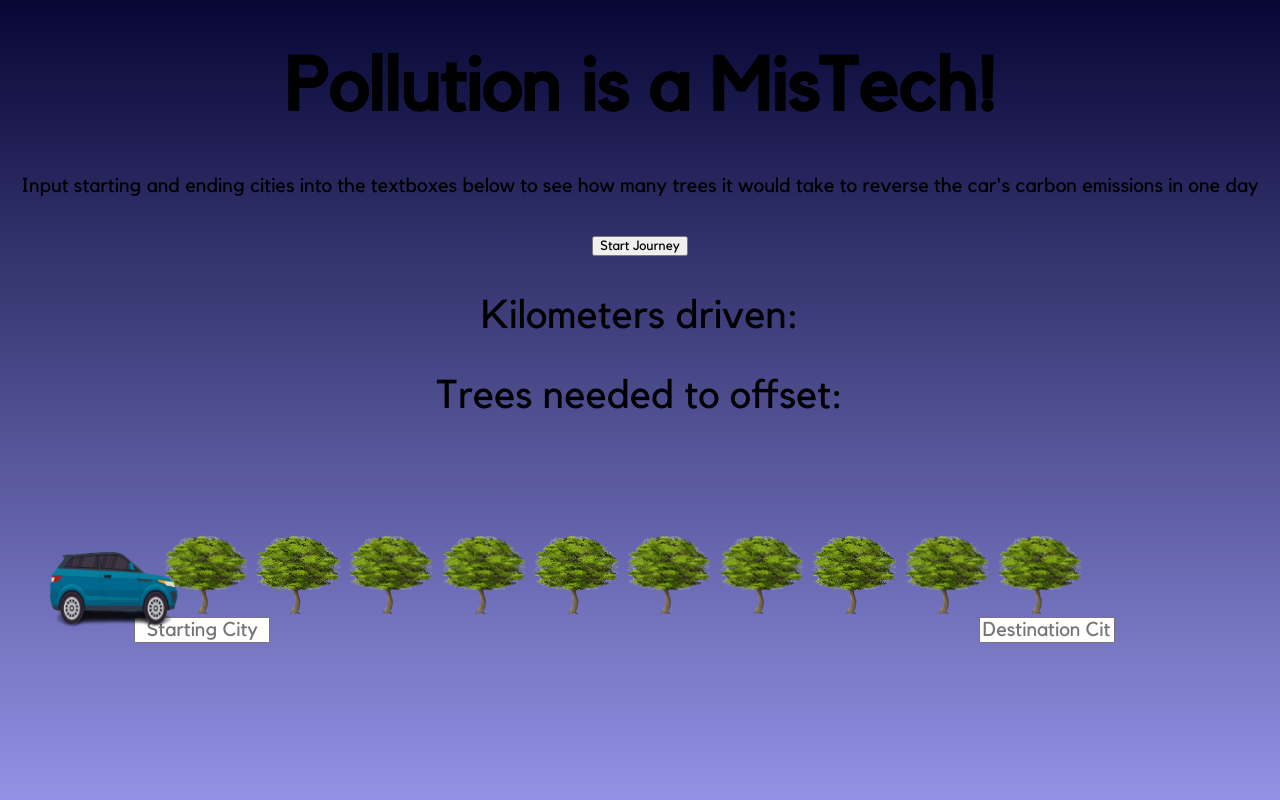
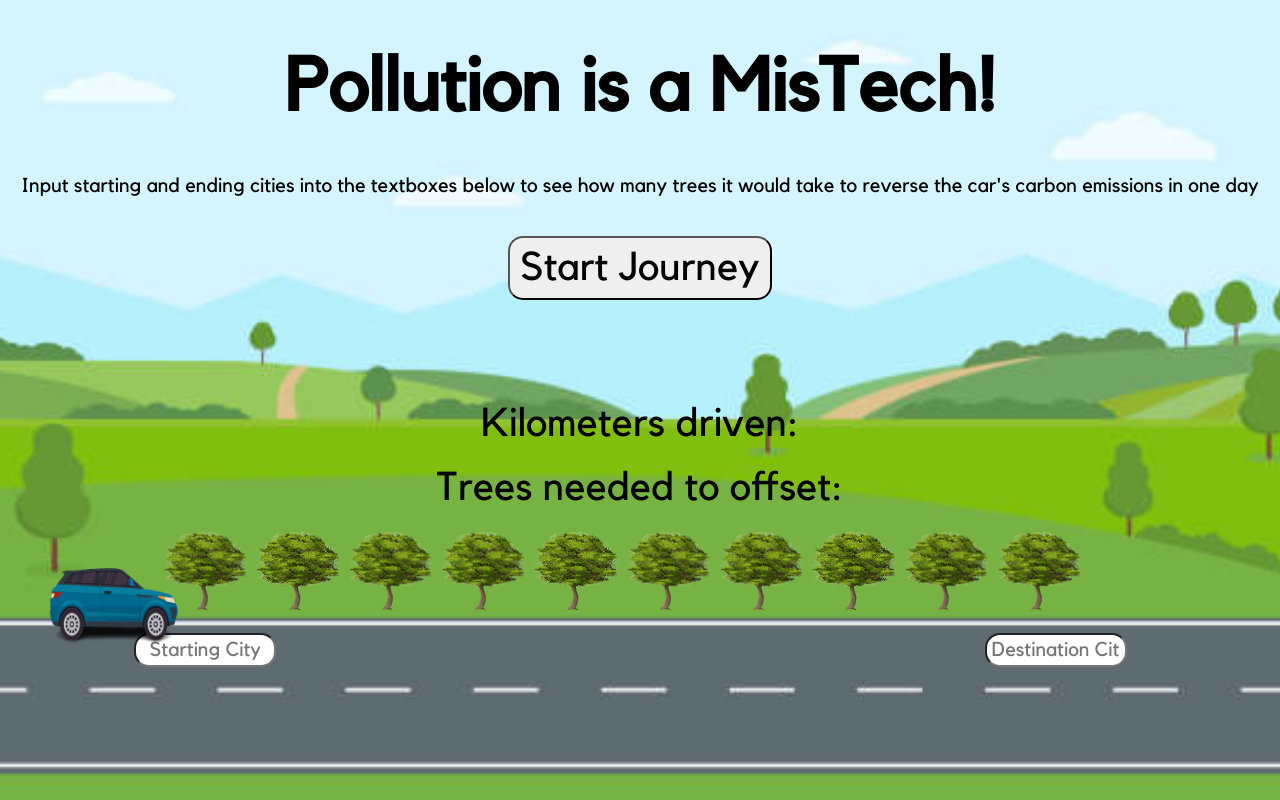
Before and after one commit to krishnacheemalapati/HackTheValleySubmission, a plain HTML site: page index.html in a window 1280 px wide. Drawn offline with nearby package versions, Linux system fonts and the light colour scheme; some packages are replaced by stand-ins of ours.

Commit message:
more updates

```diff
--- a/App.js
+++ b/App.js
@@ -172,10 +172,20 @@ function initMap(latA, lngA, latB, lngB) {
           kilometers = directionsData.distance.text;
           if(kilometers.slice(kilometers.length - 3, kilometers.length) == " mi"){
             kilometers = kilometers.slice(0, kilometers.length - 3) * 1.609;
+            var death = kilometers * 1.77;
             document.getElementById('kilometers').innerHTML = kilometers.toFixed(2) + " km";
+            document.getElementById('deadcount').innerHTML = death.toFixed(2) + " trees"
           } else {
+            var death = kilometers.slice(0, kilometers.length - 3) * 1.77;
             document.getElementById('kilometers').innerHTML = kilometers;
+            document.getElementById('deadcount').innerHTML = death + " trees"
           }
+        //   if(kilometers.slice(kilometers.length - 3, kilometers.length) == " mi"){
+        //     kilometers = kilometers.slice(0, kilometers.length - 3) * 1.609;
+        //     document.getElementById('kilometers').innerHTML = kilometers.toFixed(2) + " km";
+        //   } else {
+        //     document.getElementById('kilometers').innerHTML = kilometers;
+        //   }
         }
       }
     });
--- a/styles.css
+++ b/styles.css
@@ -15,17 +15,18 @@ h3{
 }
 
 html {
+    background: url(./assets/valley.jpg) no-repeat center center fixed;
     height: 100%;
     -webkit-background-size: cover;
     -moz-background-size: cover;
     -o-background-size: cover;
     background-size: cover;
     background-repeat:no-repeat;
-    background: -webkit-linear-gradient( to top, rgb(146, 146, 230), rgb(7, 6, 53));
+    /* background: -webkit-linear-gradient( to top, rgb(146, 146, 230), rgb(7, 6, 53));
     background: -moz-linear-gradient( to top, rgb(146, 146, 230), rgb(7, 6, 53));
     background: -ms-linear-gradient( to top, rgb(146, 146, 230), rgb(7, 6, 53));
     background: -o-linear-gradient( to top, rgb(146, 146, 230), rgb(7, 6, 53));
-    background: linear-gradient( to top, rgb(146, 146, 230), rgb(7, 6, 53));
+    background: linear-gradient( to top, rgb(146, 146, 230), rgb(7, 6, 53)); */
 }
 .input{
     font-family: 'Kollektif', 'Serif';
@@ -36,6 +37,7 @@ html {
 #car{
     position: absolute;
     left:30px;
+    margin-top: 20px;
 }
 
 .kilometercontainer, .killedcontainer, .buttoncontainer{
@@ -45,9 +47,13 @@ html {
     margin-top: 5vh;
 }
 
+.kilometercontainer{
+    margin-top: 13vh;
+}
+
 .killedcontainer{
-    margin-top: 5vh;
-    margin-bottom: 15vh;
+    margin-top: 3vh;
+    margin-bottom: 3vh;
 }
 
 .treecontainer{
@@ -61,11 +67,14 @@ html {
 .citycontainer{
     width:80vw;
     margin: 0;
+    margin-top: 20px;
     margin-left: 10%;
 }
 
 .cityA, .cityB{
     width: 10vw;
+    padding: 5px;
+    border-radius: 15px;
 }
 
 #cityB{
@@ -81,6 +90,10 @@ html {
 
 #journeybtn{
     margin: auto;
+    font-size: 40px;
+    border-radius: 15px;
+    padding: 10px;
+    cursor:pointer;
 }
 
 @keyframes fadeIn {
```
Also changed, not shown: assets/valley.jpg (added).
